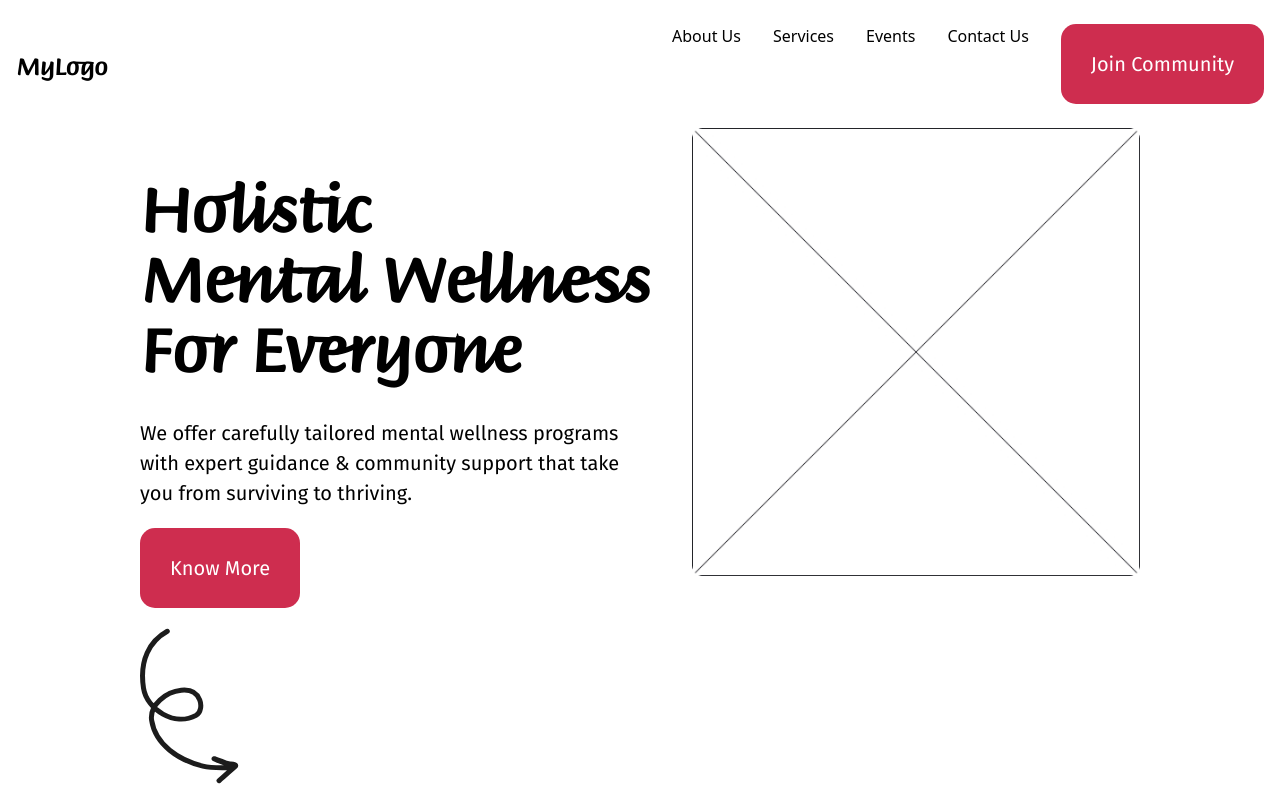
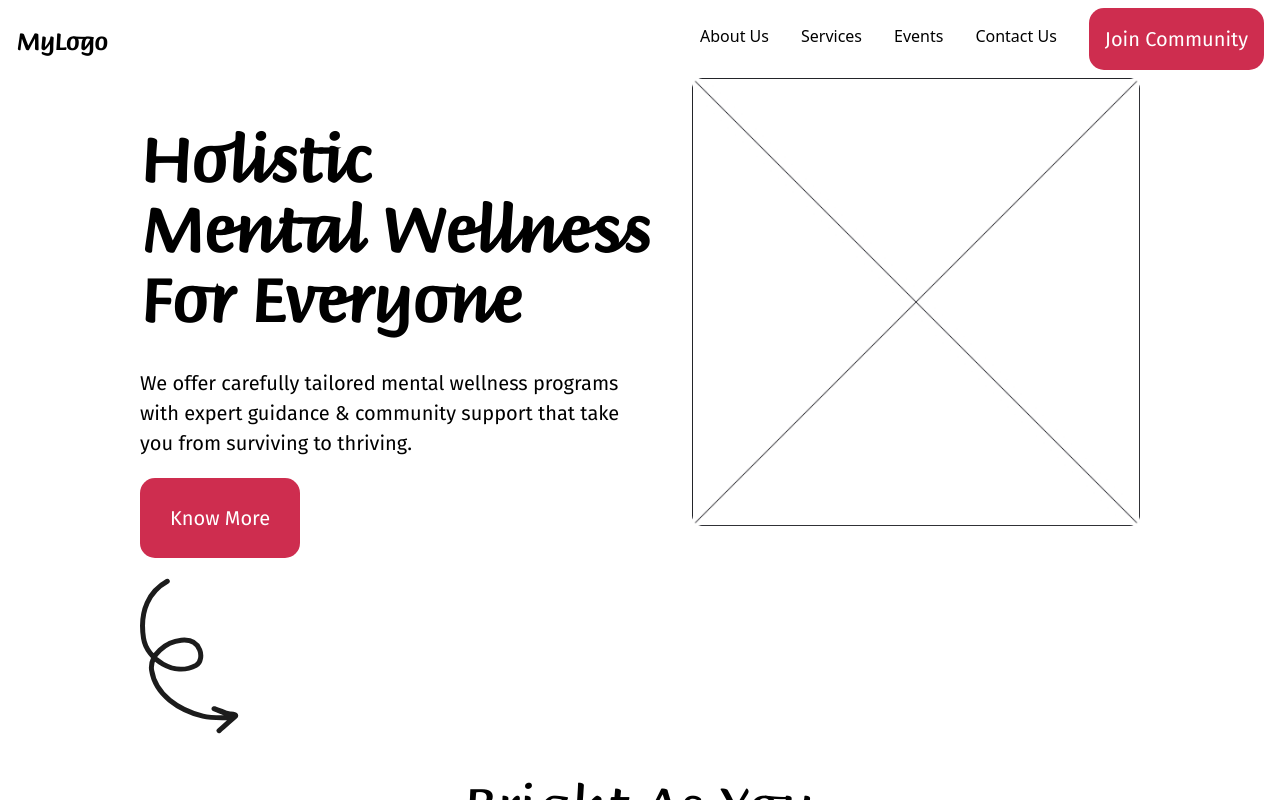
Before and after one commit to ronxldwilson/BetterTogether, a Next.js app: page / in a window 1280 px wide. Shown: the top 800 px of the page. Built offline with nearby package versions, Linux system fonts and the light colour scheme.

Commit message:
Fixed Header

```diff
--- a/src/components/sections/HeaderSection.jsx
+++ b/src/components/sections/HeaderSection.jsx
@@ -10,16 +10,16 @@ const HeaderSection = () => {
 
   return (
     <header className=" text-black">
-      <div className="max-w-7xl mx-auto px-4 py-6 flex justify-between items-center">
+      <div className="max-w-7xl mx-auto px-4 py-2 flex justify-between items-center">
         <div className="flex items-center">
           <h1 className="text-2xl font-bold">MyLogo</h1>
         </div>
         <nav className="hidden md:flex space-x-8">
-          <a href="#about-us" className="hover:text-gray-400">About Us</a>
-          <a href="/services" className="hover:text-gray-400">Services</a>
-          <a href="/services/events" className="hover:text-gray-400">Events</a>
-          <a href="#contact" className="hover:text-gray-400">Contact Us</a>
-          <a href="/join-community" target="_blank" className="hover:text-gray-400"> <button>
+          <a href="#about-us" className="hover:text-gray-400 py-4">About Us</a>
+          <a href="/services" className="hover:text-gray-400 py-4">Services</a>
+          <a href="/services/events" className="hover:text-gray-400 py-4">Events</a>
+          <a href="#contact" className="hover:text-gray-400 py-4">Contact Us</a>
+          <a href="/join-community" target="_blank" className="hover:text-gray-400"> <button className='p-4'>
             Join Community
           </button>
           </a>
```
Also changed, not shown: src/app/join-community/page.js (renamed from src/app/join-communtiy/page.js).
